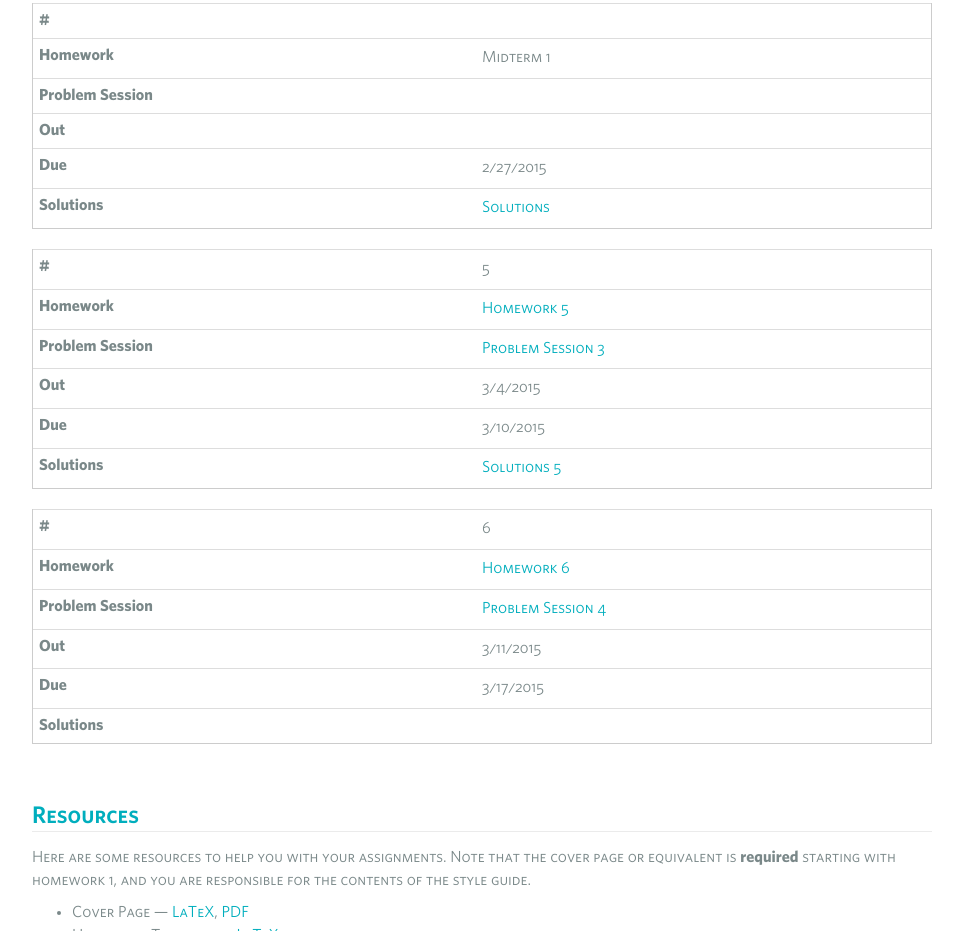
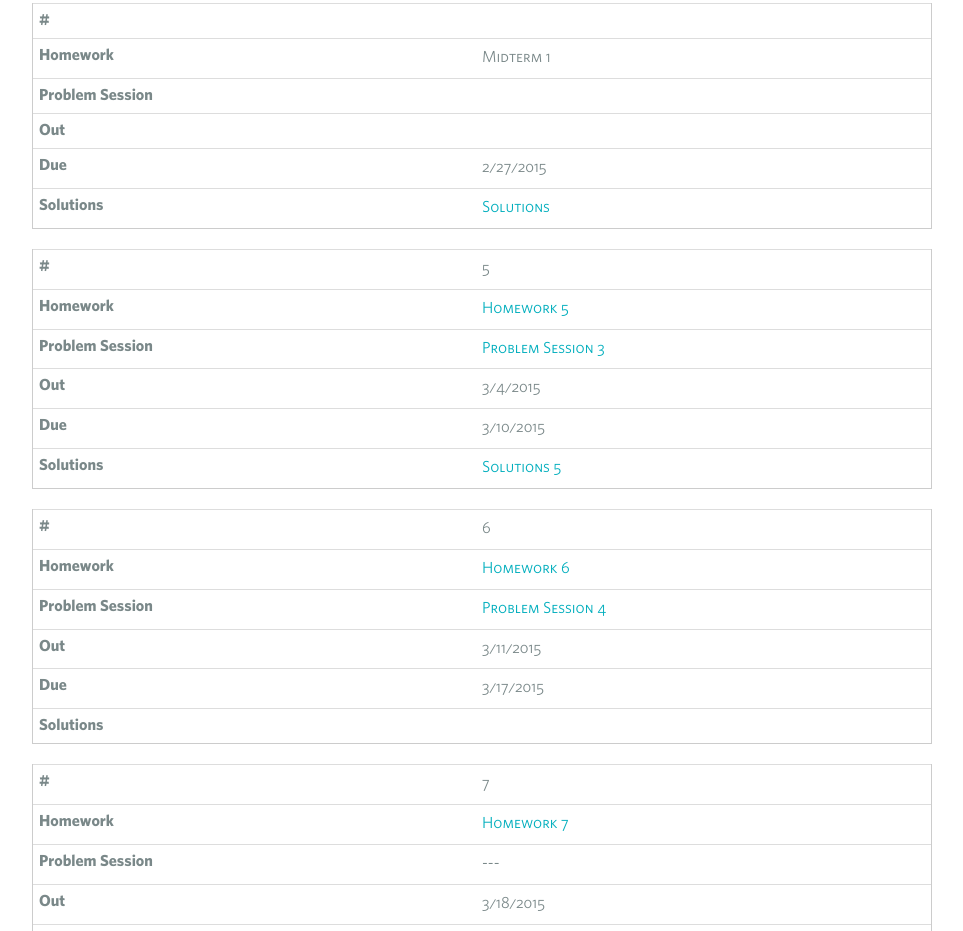
Before and after one commit to fheredea/cs22, a plain HTML site: page assignments.html in a window 1280 px wide. Shown: the part 1869-2800 px from the top of the page, without its empty margins (158-1121 px from the left). Drawn offline with nearby package versions, Linux system fonts and the light colour scheme; no server answers.

Commit message:
added hw7

```diff
--- a/assignments.html
+++ b/assignments.html
@@ -149,12 +149,20 @@
                     <td>3/10/2015</td>
 		    <td><a href="static/files/sol/hw05-sol.128.pdf">Solutions 5</a></td>
                 </tr>
-		        <tr>
+		<tr>
                     <td>6</td>
                     <td><a href="static/files/hw/hw06.pdf">Homework 6</a></td>
                     <td><a href="static/files/rec/rec04.pdf">Problem Session 4</a></td>
                     <td>3/11/2015</td>
                     <td>3/17/2015</td>
+                    <td></td>
+                </tr>
+		<tr>
+                    <td>7</td>
+                    <td><a href="static/files/hw/hw07.pdf">Homework 7</a></td>
+                    <td>---</td>
+                    <td>3/18/2015</td>
+                    <td>3/31/2015</td>
                     <td></td>
                 </tr>
             </tbody>
```
Also changed, not shown: lectures.html (+2 -0 lines), 1 other file.
